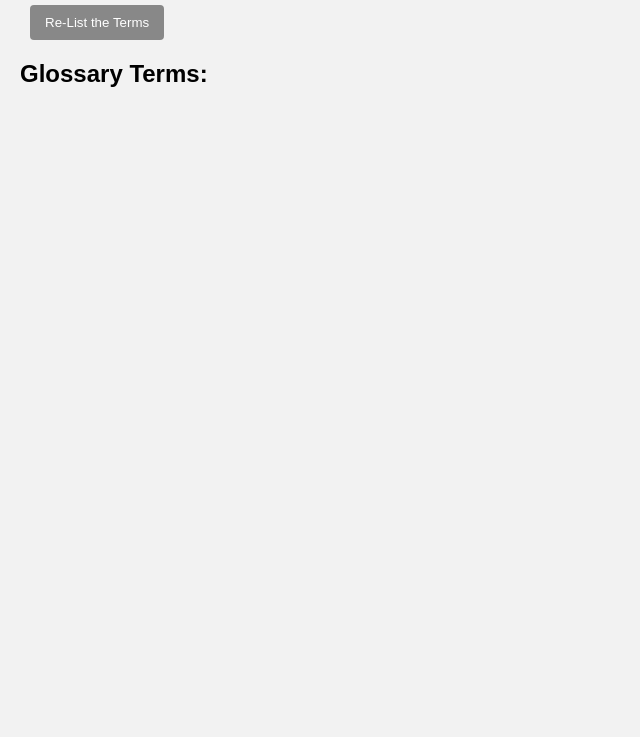
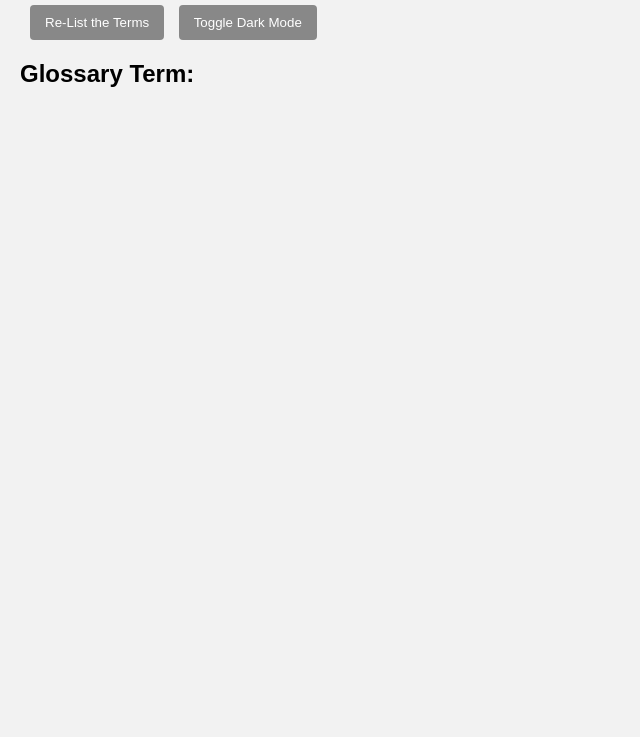
Before and after one commit to petemignin/Healthcare-Info-Tool-, a plain HTML site: page index.html in a window 1280 px wide. Shown: the part 63-800 px from the top of the page, without its empty margins (0-640 px from the left). Drawn offline with Linux system fonts and the light colour scheme; no server answers.

Commit message:
add toggle button for dark mode

```diff
--- a/index.html
+++ b/index.html
@@ -5,7 +5,9 @@
   <meta charset="UTF-8">
   <meta name="viewport" content="width=device-width, initial-scale=1.0">
   <title>Healthcare Information Resource</title>
+  <script defer src="js/main.js"></script>
   <link rel="stylesheet" href="css/style.css">
+
 </head>
 
 <body>
@@ -14,15 +16,16 @@
   </header>
   <main>
     <button id="relistButton">Re-List the Terms</button>
+    <span><button id="toggleDarkModeBtn">Toggle Dark Mode</button></span>
     <section id="glossarySection">
-      <h2>Glossary Terms:</h2>
+      <h2>Glossary Term:</h2>
       <ul id="termsList"></ul>
     </section>
     <section id="definitionSection">
       <div id="definitionContainer"></div>
     </section>
   </main>
-  <script src="js/main.js"></script>
+
 </body>
 
 </html>
```
